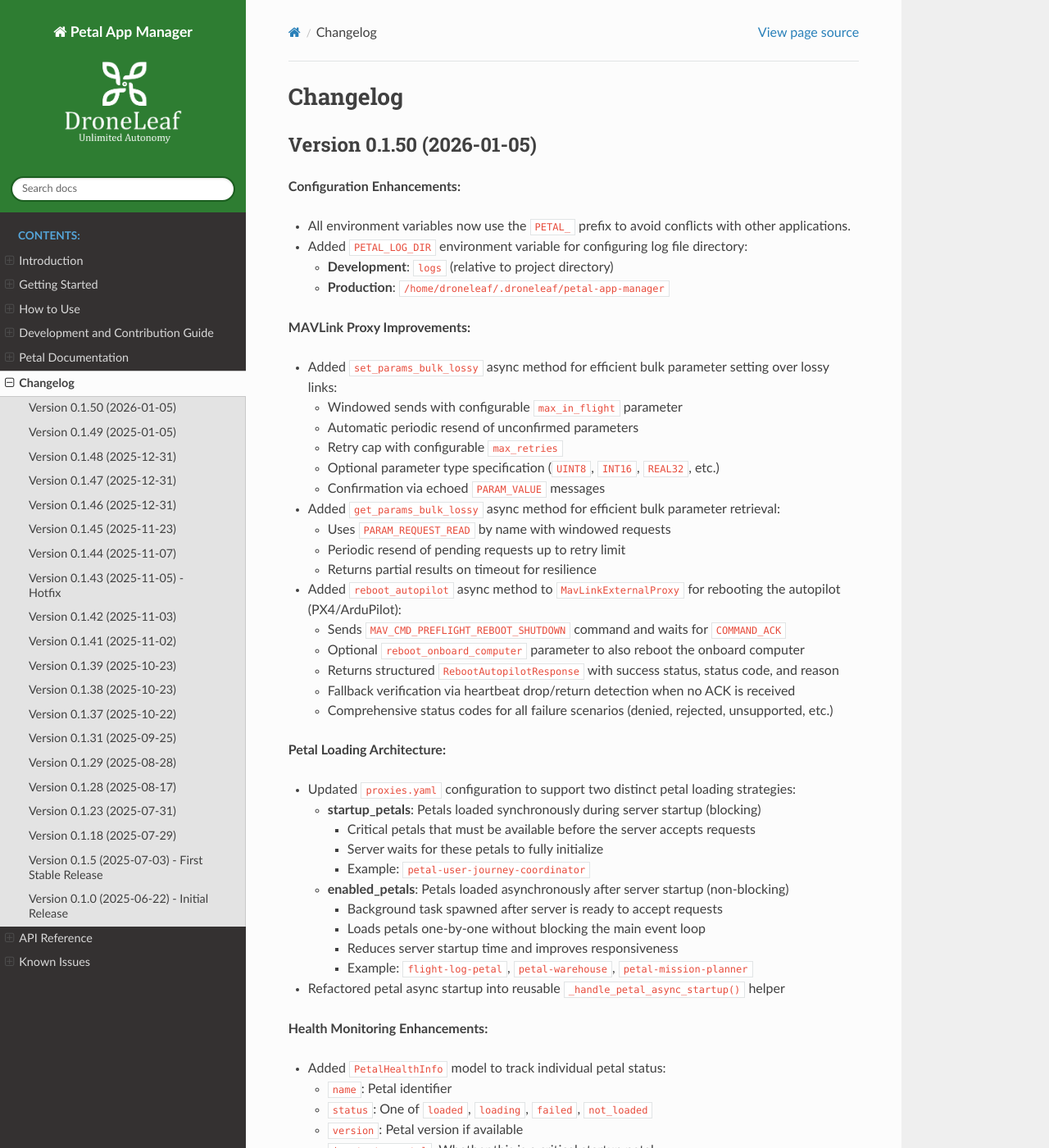
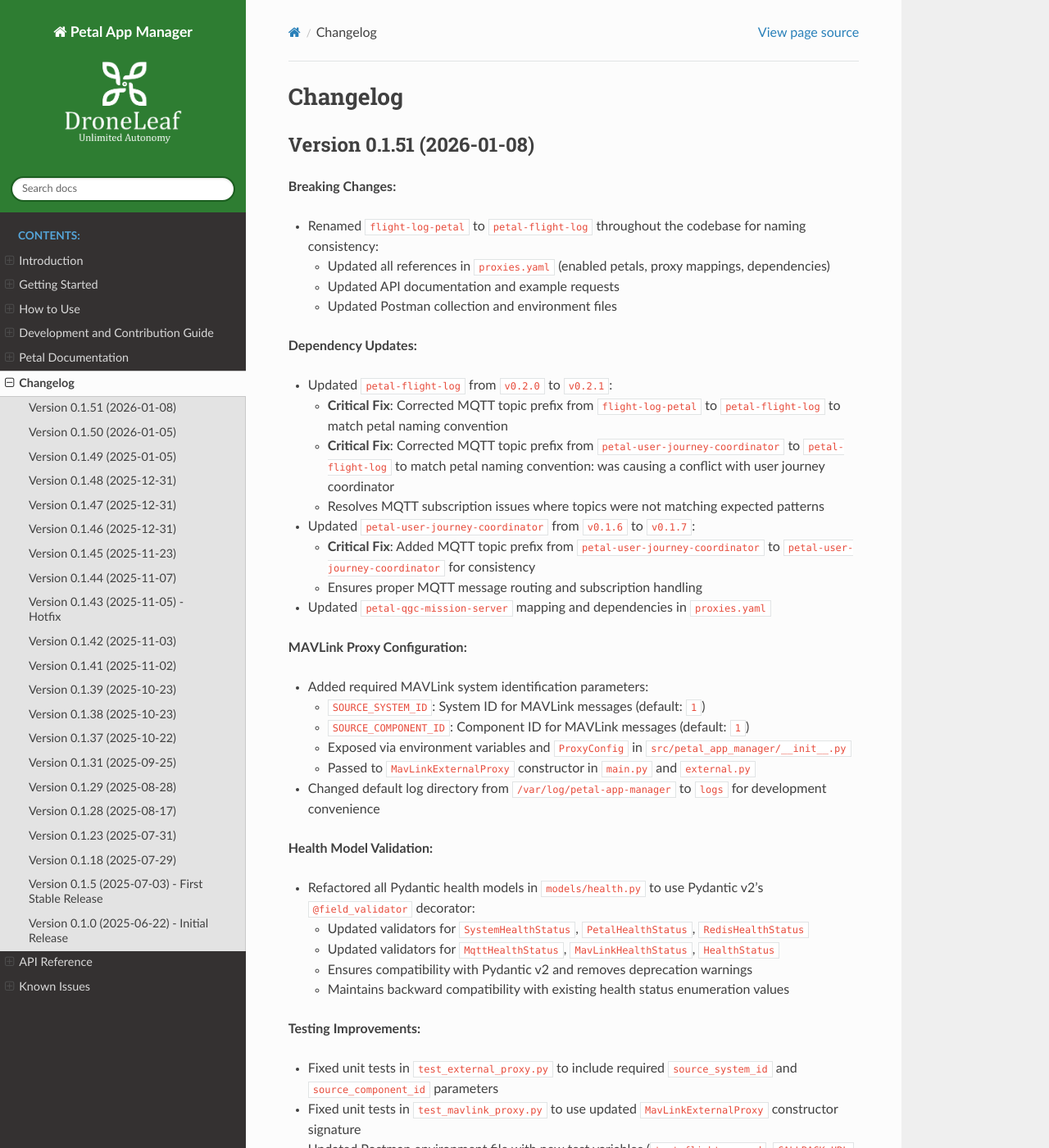
Before and after one commit to DroneLeaf/petal-app-manager, a Sphinx documentation site: the page built from docs/changelog.rst, in a window 1280 px wide and 1400 px high. Shown: the whole window at 82% size. Built offline with Sphinx 7.4.7 and the Read the Docs theme 3.1.0, drawn with Linux system fonts in a browser that asks for light colours; the version number is read from the project's files by our own code; some of the changed text lies outside the part shown.

Commit message:
feat: update changelog for version 0.1.51 with breaking changes, dependency updates, MAVLink configuration, health model validation, and testing improvements

```diff
--- a/docs/changelog.rst
+++ b/docs/changelog.rst
@@ -1,5 +1,66 @@
 Changelog
 =========
+
+Version 0.1.51 (2026-01-08)
+---------------------------
+
+**Breaking Changes:**
+
+- Renamed ``flight-log-petal`` to ``petal-flight-log`` throughout the codebase for naming consistency:
+
+  - Updated all references in ``proxies.yaml`` (enabled petals, proxy mappings, dependencies)
+  - Updated API documentation and example requests
+  - Updated Postman collection and environment files
+
+**Dependency Updates:**
+
+- Updated ``petal-flight-log`` from ``v0.2.0`` to ``v0.2.1``:
+
+  - **Critical Fix**: Corrected MQTT topic prefix from ``flight-log-petal`` to ``petal-flight-log`` to match petal naming convention
+  - **Critical Fix**: Corrected MQTT topic prefix from ``petal-user-journey-coordinator`` to ``petal-flight-log`` to match petal naming convention: was causing a conflict with user journey coordinator
+  - Resolves MQTT subscription issues where topics were not matching expected patterns
+
+- Updated ``petal-user-journey-coordinator`` from ``v0.1.6`` to ``v0.1.7``:
+
+  - **Critical Fix**: Added MQTT topic prefix from ``petal-user-journey-coordinator`` to ``petal-user-journey-coordinator`` for consistency
+  - Ensures proper MQTT message routing and subscription handling
+
+- Updated ``petal-qgc-mission-server`` mapping and dependencies in ``proxies.yaml``
+
+**MAVLink Proxy Configuration:**
+
+- Added required MAVLink system identification parameters:
+
+  - ``SOURCE_SYSTEM_ID``: System ID for MAVLink messages (default: ``1``)
+  - ``SOURCE_COMPONENT_ID``: Component ID for MAVLink messages (default: ``1``)
+  - Exposed via environment variables and ``ProxyConfig`` in ``src/petal_app_manager/__init__.py``
+  - Passed to ``MavLinkExternalProxy`` constructor in ``main.py`` and ``external.py``
+
+- Changed default log directory from ``/var/log/petal-app-manager`` to ``logs`` for development convenience
+
+**Health Model Validation:**
+
+- Refactored all Pydantic health models in ``models/health.py`` to use Pydantic v2's ``@field_validator`` decorator:
+
+  - Updated validators for ``SystemHealthStatus``, ``PetalHealthStatus``, ``RedisHealthStatus``
+  - Updated validators for ``MqttHealthStatus``, ``MavLinkHealthStatus``, ``HealthStatus``
+  - Ensures compatibility with Pydantic v2 and removes deprecation warnings
+  - Maintains backward compatibility with existing health status enumeration values
+
+**Testing Improvements:**
+
+- Fixed unit tests in ``test_external_proxy.py`` to include required ``source_system_id`` and ``source_component_id`` parameters
+- Fixed unit tests in ``test_mavlink_proxy.py`` to use updated ``MavLinkExternalProxy`` constructor signature
+- Updated Postman environment file with new test variables (``test_flight_record``, ``CALLBACK_URL``, ``TS_CLIENT_URL``)
+
+**Migration Guide:**
+
+If you have existing configurations or integrations referencing ``flight-log-petal``, update them to ``petal-flight-log``:
+
+- Environment variable names
+- MQTT topic subscriptions
+- API endpoint references
+- Configuration files
 
 Version 0.1.50 (2026-01-05)
 ---------------------------
```
